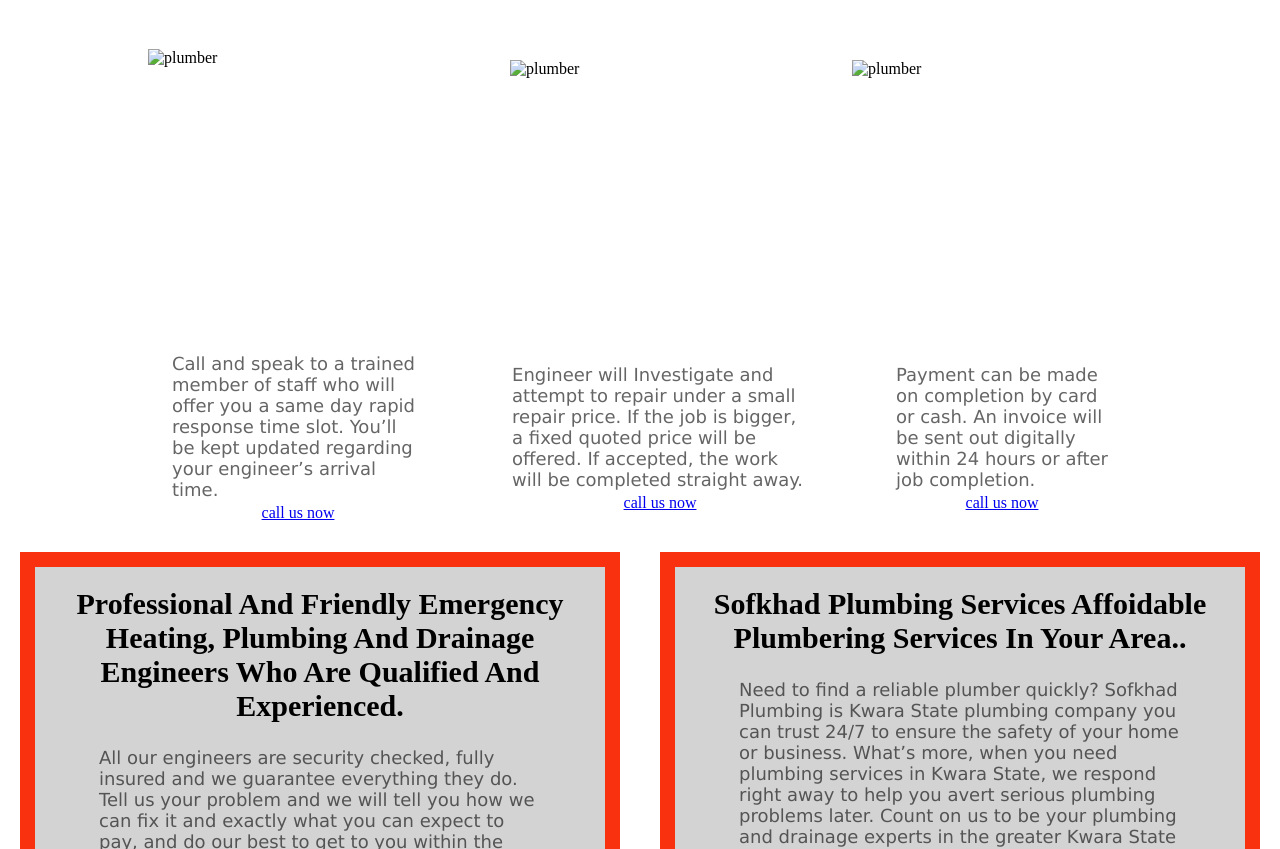
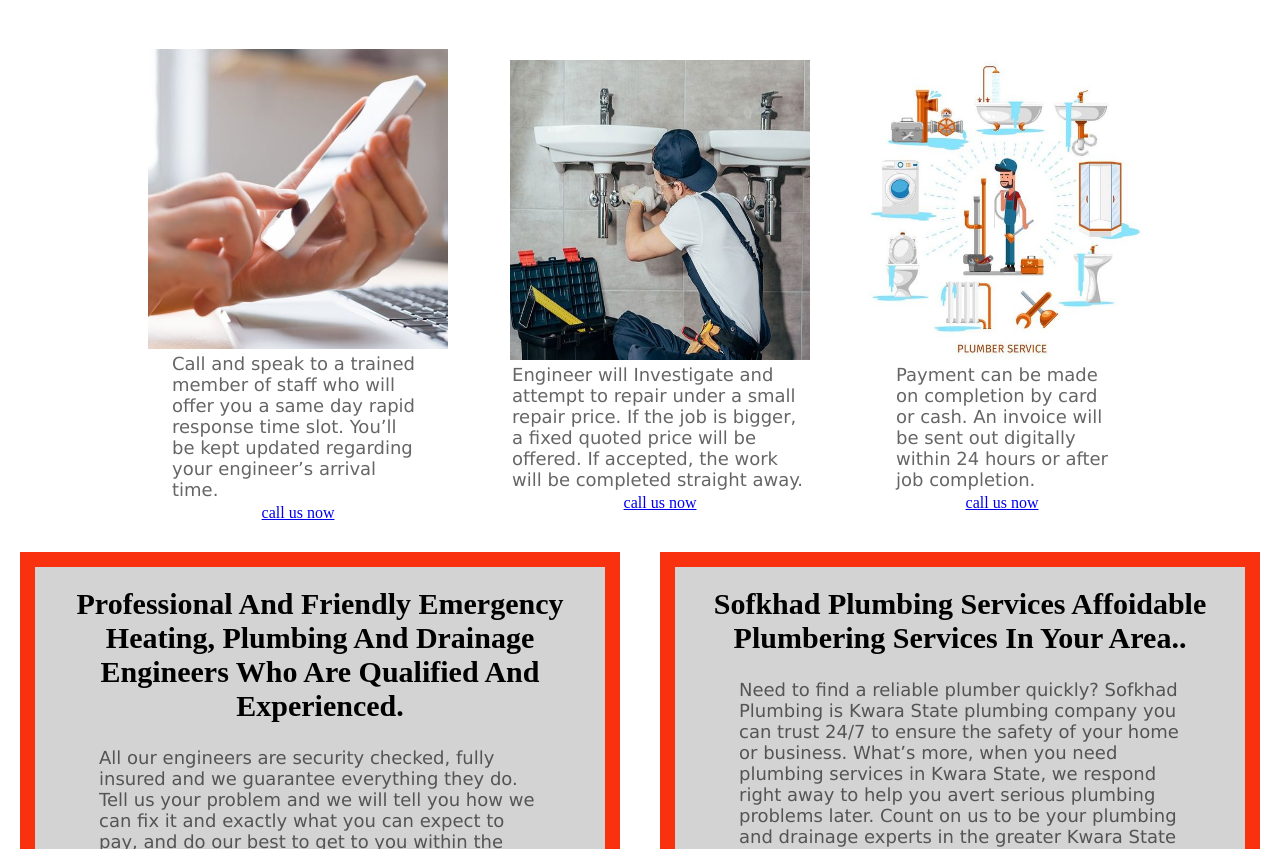
Before and after one commit to temmyweb/bayo, a plain HTML site: page index.html in a window 1280 px wide. Shown: the part 1280-2129 px from the top of the page. Drawn offline with Linux system fonts and the light colour scheme; the site is published under a folder, as on GitHub Pages, so addresses that start at the root find nothing.

Commit message:
Update index.html

```diff
--- a/index.html
+++ b/index.html
@@ -81,19 +81,19 @@
       <hr>
       <div class="row">
       <div class="col">
-        <img src="/call logo.jpg" alt="plumber" width="300px" height="300px">
+        <img src="call logo.jpg" alt="plumber" width="300px" height="300px">
         <p>Call and speak to a trained member of staff who will offer you a same day rapid response time
              slot. You’ll be kept updated regarding your engineer’s arrival time.</p>
         <a href="#" class="ctn">call us now</a>
       </div>
       <div class="col">
-        <img src="/logo4.jpg" alt="plumber" width="300px" height="300px">
+        <img src="logo4.jpg" alt="plumber" width="300px" height="300px">
         <p>Engineer will Investigate and attempt to repair under a small repair price. If the job is bigger,
              a fixed quoted price will be offered. If accepted, the work will be completed straight away.</p>
              <a href="#" class="ctn">call us now</a>
       </div>
       <div class="col">
-        <img src="/logo7.jpg" alt="plumber" width="300px" height="300px">
+        <img src="logo7.jpg" alt="plumber" width="300px" height="300px">
         <p>Payment can be made on completion by card or
              cash. An invoice will be sent out digitally within
             24 hours or after job completion.</p>
```
